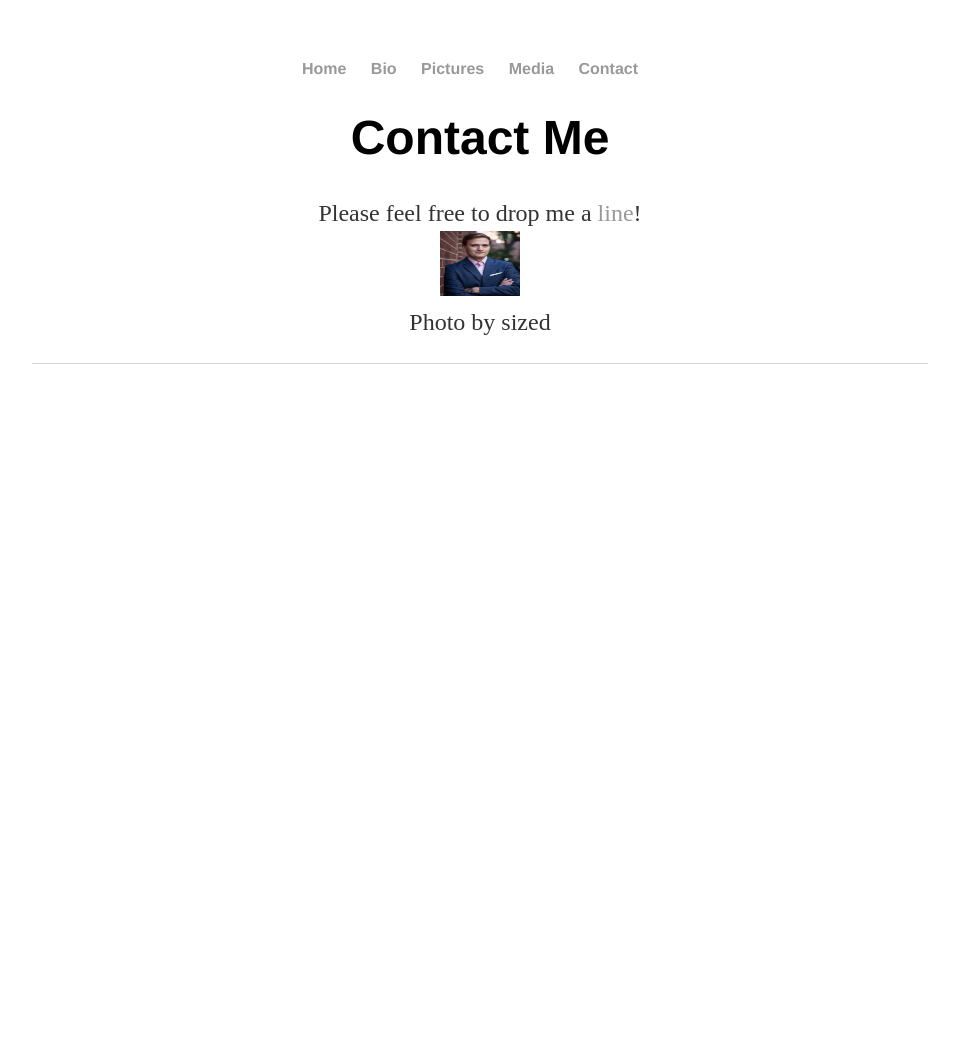
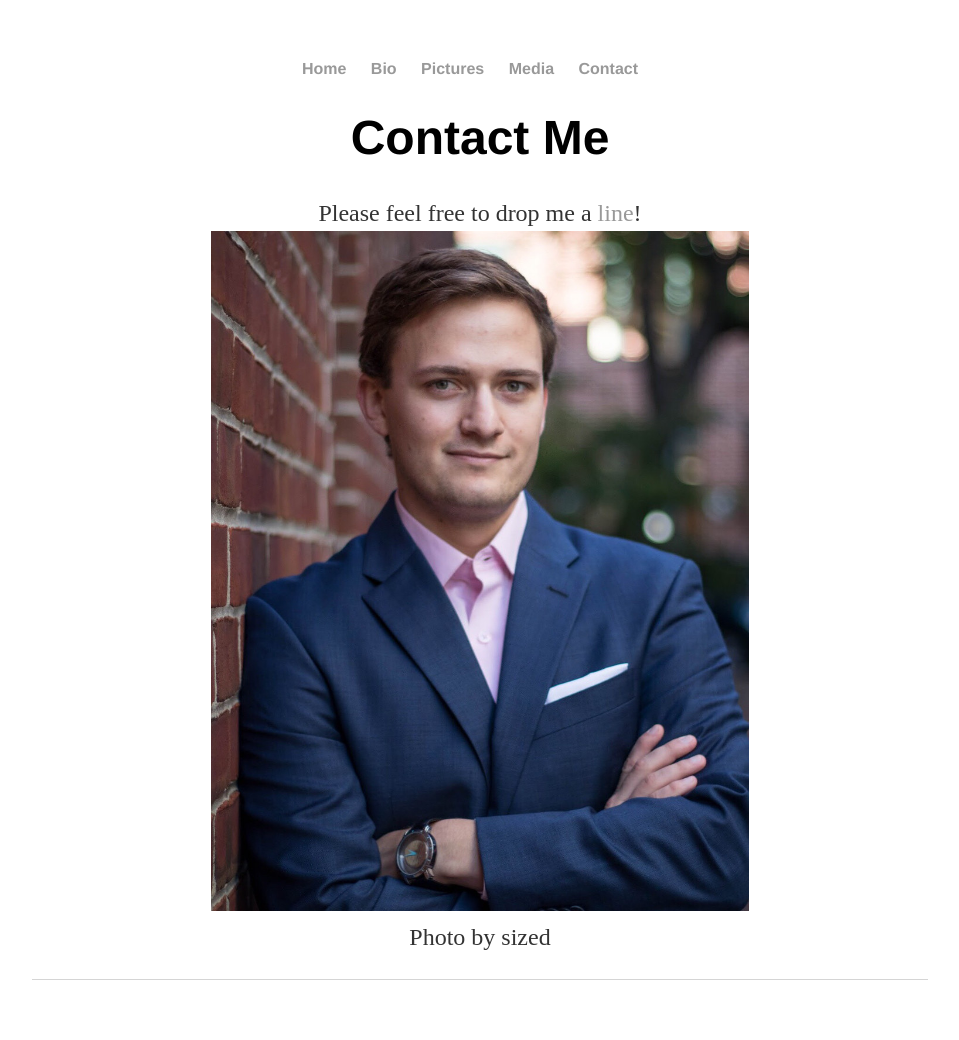
Before and after one commit to leemlb06pmi/leemlb06pmi.github.io, a Jekyll site: the page built from contact/index.html, in a window 1280 px wide. Shown: the whole page, without its empty margins (160-1119 px from the left). Built offline with Jekyll 4.4.1, drawn with Linux system fonts in a browser that asks for light colours; before the commit the page ends 900 px from its top, so only the background shows below that.

Commit message:
again size

```diff
--- a/css/main.css
+++ b/css/main.css
@@ -6,8 +6,7 @@ img{
     max-width: 95%
 }
 img.sized{
-    width: 80px;
-    height: 65px;
+    max-width: 60%;
 }
 nav ul, footer ul {
     font-family:'Helvetica', 'Arial', 'Sans-Serif';
```
